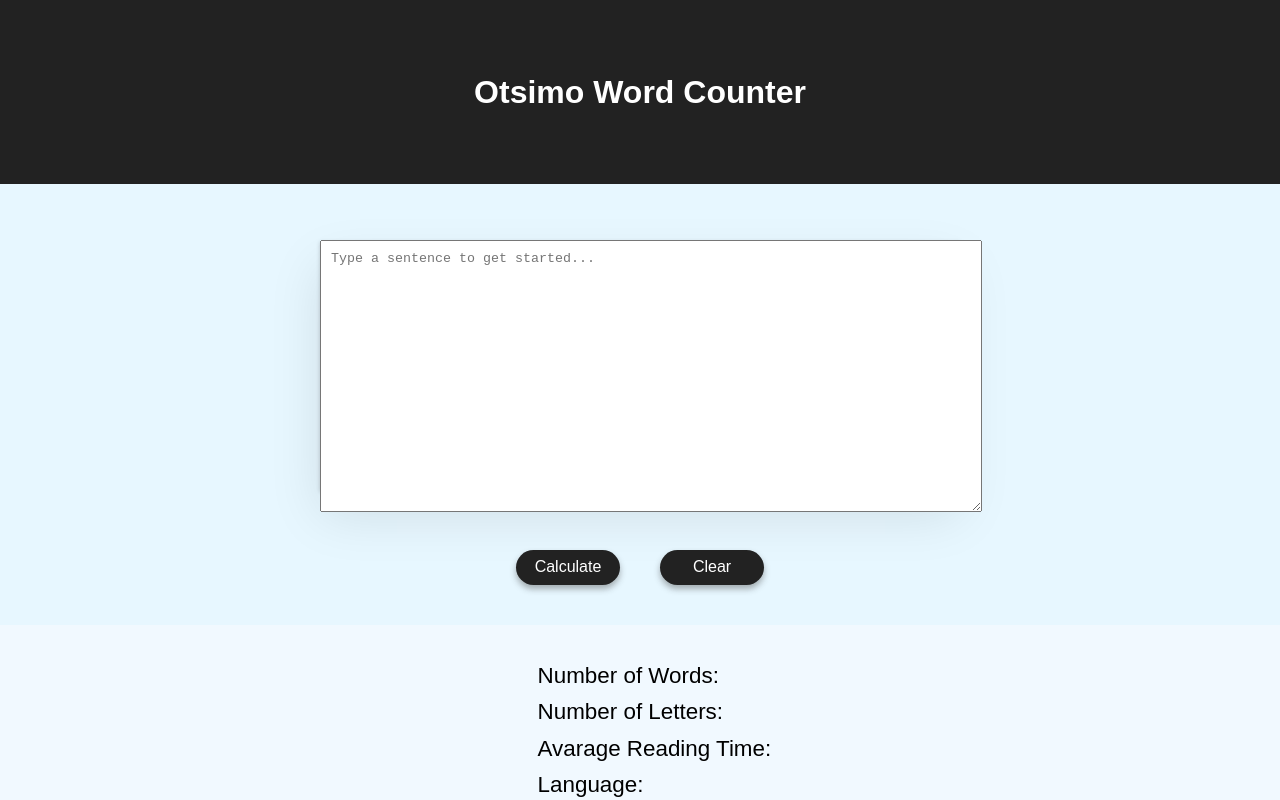
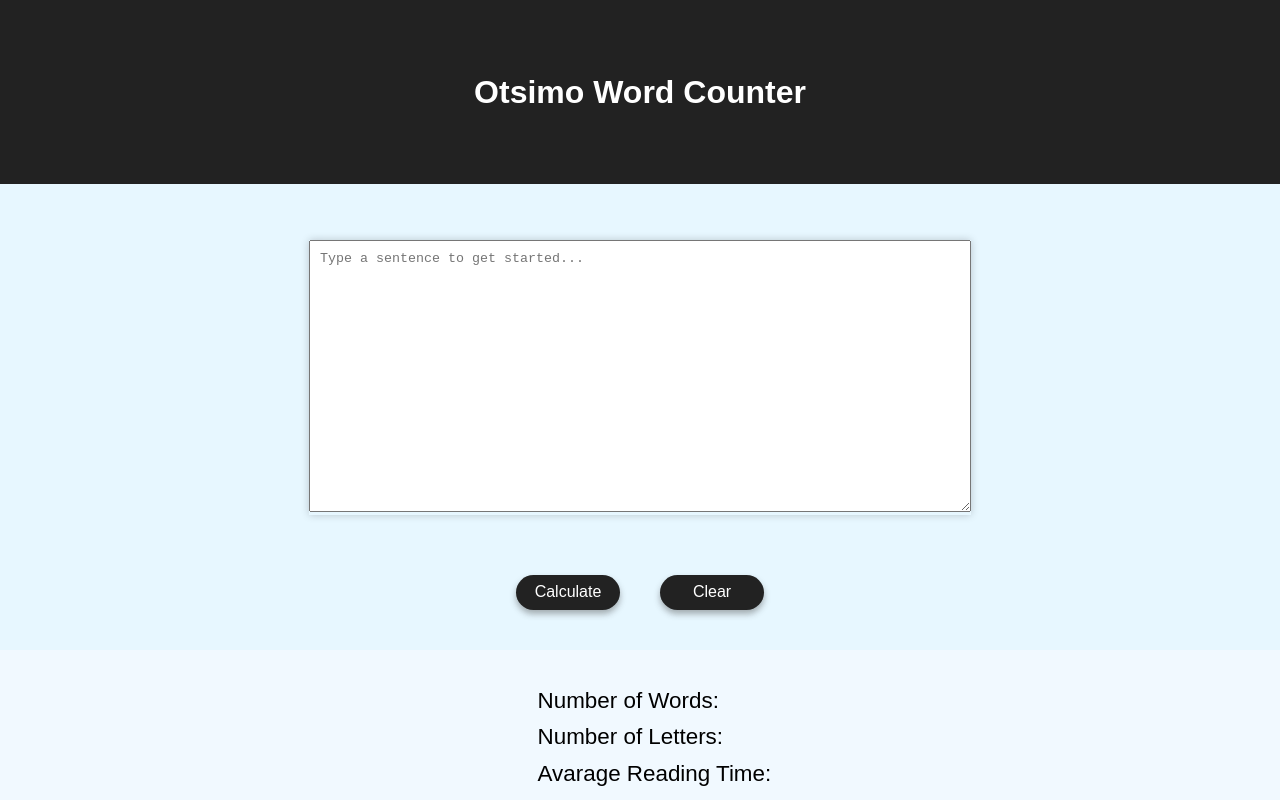
Before and after one commit to ismetalp98/react-jaqys7, a React (Create React App) app: page / in a window 1280 px wide. Shown: the top 800 px of the page. Built offline with nearby package versions, Linux system fonts and the light colour scheme.

Commit message:
1 file modified

```diff
--- a/src/App.css
+++ b/src/App.css
@@ -33,16 +33,16 @@
 }
 
 body #root .input-box form {
-  width: 50%;
-  height: 250px;
+  height: fit-content;
+  width: fit-content;
   margin-left: auto;
   margin-right: auto;
-  box-shadow: 0 2px 4px 0 rgba(0, 0, 0, 0.2), 0 25px 50px 0 rgba(0, 0, 0, 0.1);
+  box-shadow: 0px 0px 8px 0 rgba(0, 0, 0, 0.2), 0px 0px 0px 0px rgba(0, 0, 0, 0.1);
 }
 
 body #root .input-box textarea {
-  width: 100%;
-  height: 100%;
+  min-height: 250px;
+  width: 50vw;
   padding: 10px;
 }
 
```
